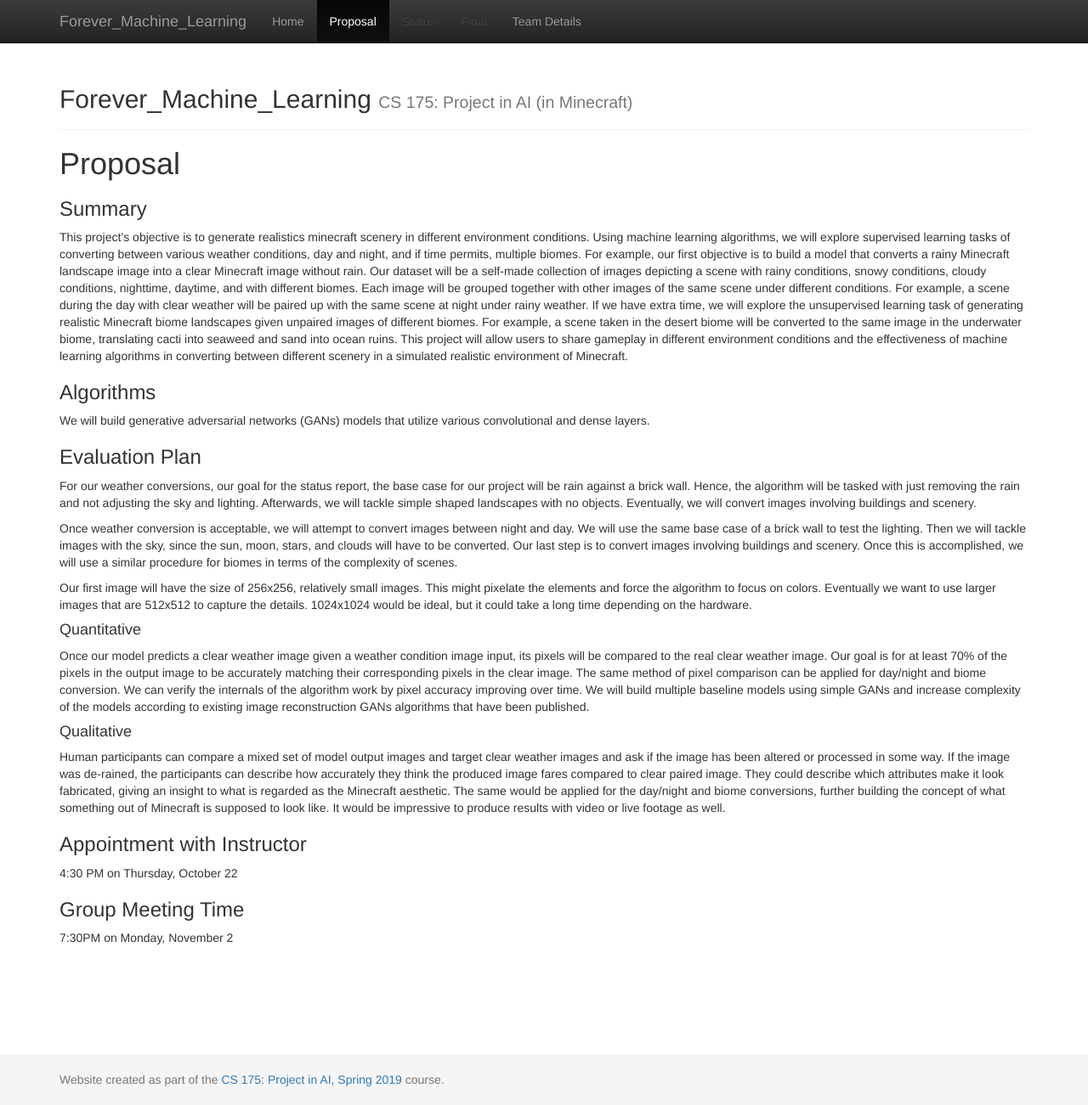
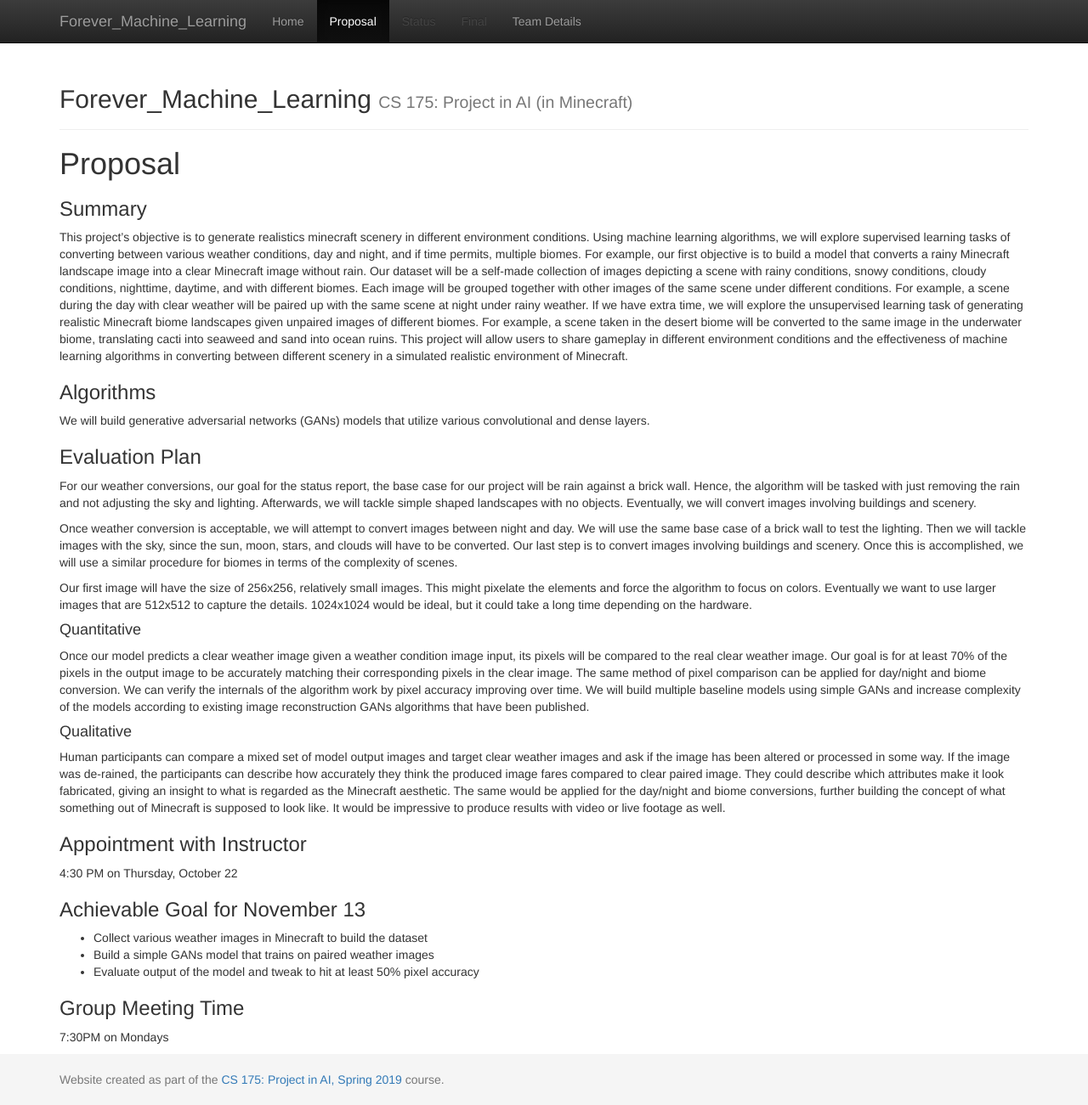
Before and after one commit to elaine-ho/Forever_Machine_Learning, a Jekyll site: the page built from docs/proposal.md, in a window 1280 px wide and 1301 px high. Shown: the whole window at 85% size. Built offline with Jekyll 4.4.1, drawn with Linux system fonts in a browser that asks for light colours.

Commit message:
Update proposal.md

```diff
--- a/docs/proposal.md
+++ b/docs/proposal.md
@@ -33,7 +33,12 @@
 
 4:30 PM on Thursday, October 22
 
+### Achievable Goal for November 13
+
+- Collect various weather images in Minecraft to build the dataset
+- Build a simple GANs model that trains on paired weather images
+- Evaluate output of the model and tweak to hit at least 50% pixel accuracy
 
 ### Group Meeting Time
 
-7:30PM on Monday, November 2
+7:30PM on Mondays
```
